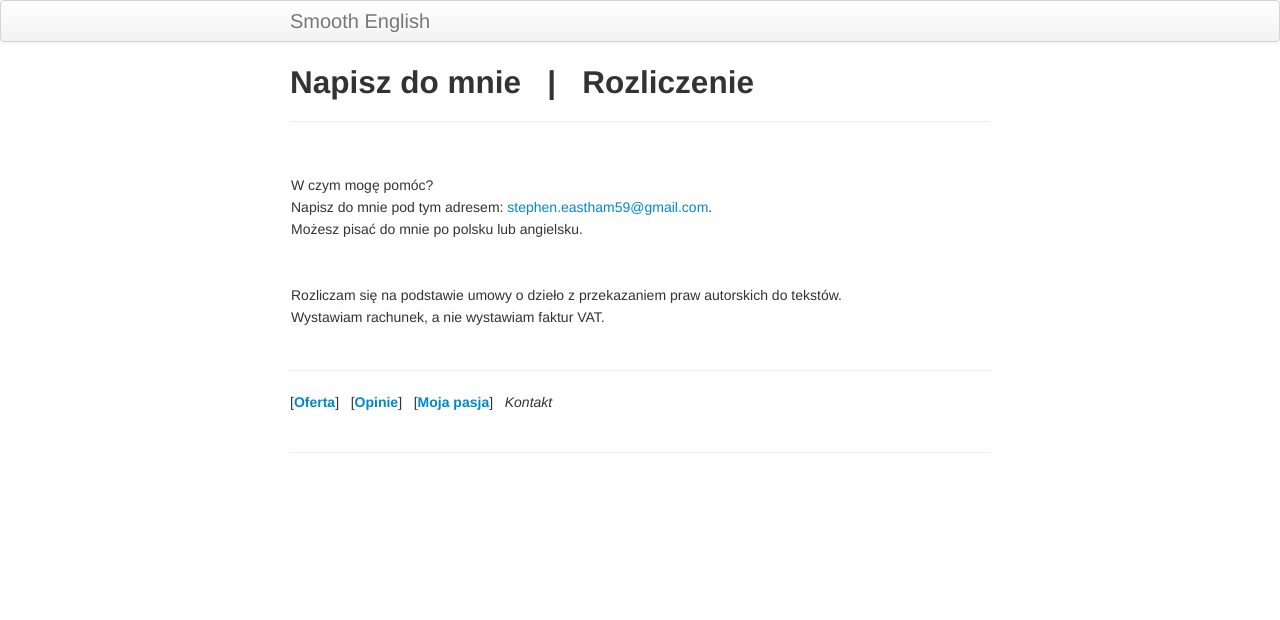
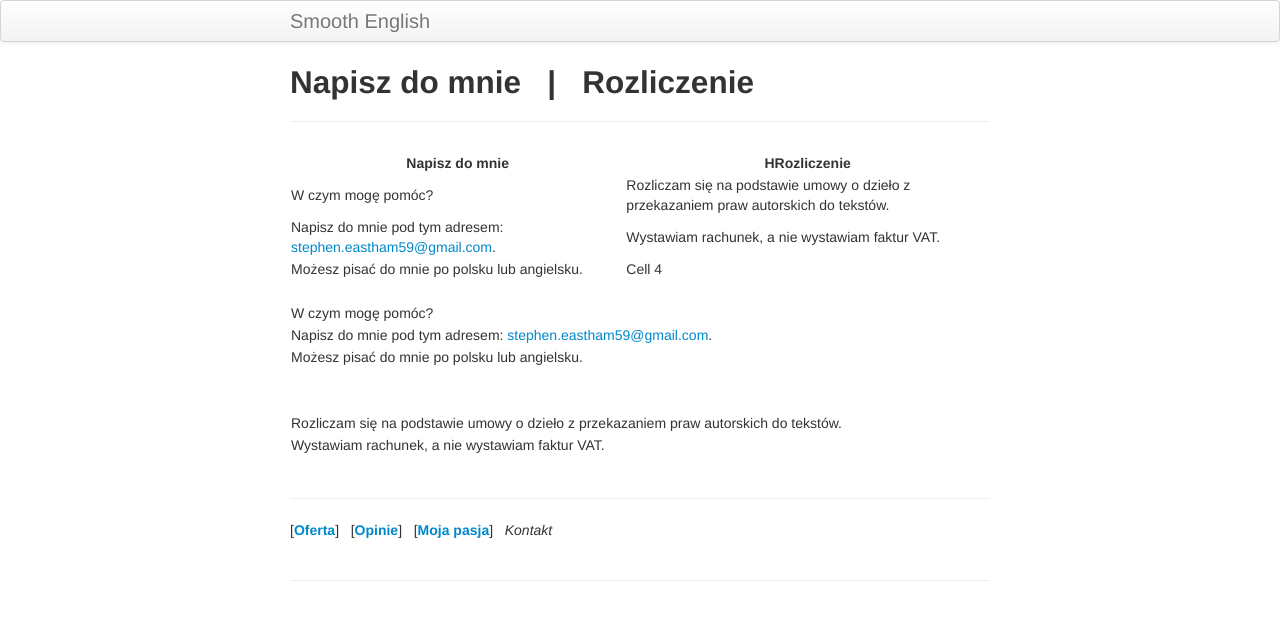
Before and after one commit to StephenEastham/StephenEastham.github.io, a Jekyll site: the page built from pages/kontakt.md, in a window 1280 px wide. Shown: the top 620 px of the page. Built offline with Jekyll 4.4.1, drawn with Linux system fonts in a browser that asks for light colours.

Commit message:
Update kontakt.md

```diff
--- a/pages/kontakt.md
+++ b/pages/kontakt.md
@@ -3,6 +3,17 @@ layout: page
 title: Napisz do mnie &#xA0; | &#xA0; Rozliczenie
 description:
 ---
+
+
+Napisz do mnie | HRozliczenie
+---------|---------
+W czym mogę pomóc?   | Rozliczam się na podstawie umowy o dzieło z przekazaniem praw autorskich do tekstów.
+Napisz do mnie pod tym adresem: <stephen.eastham59@gmail.com>.    | Wystawiam rachunek, a nie wystawiam faktur VAT.
+Możesz pisać do mnie po polsku lub angielsku.    | Cell 4
+
+
+
+
 
 |
 ---------|
```
